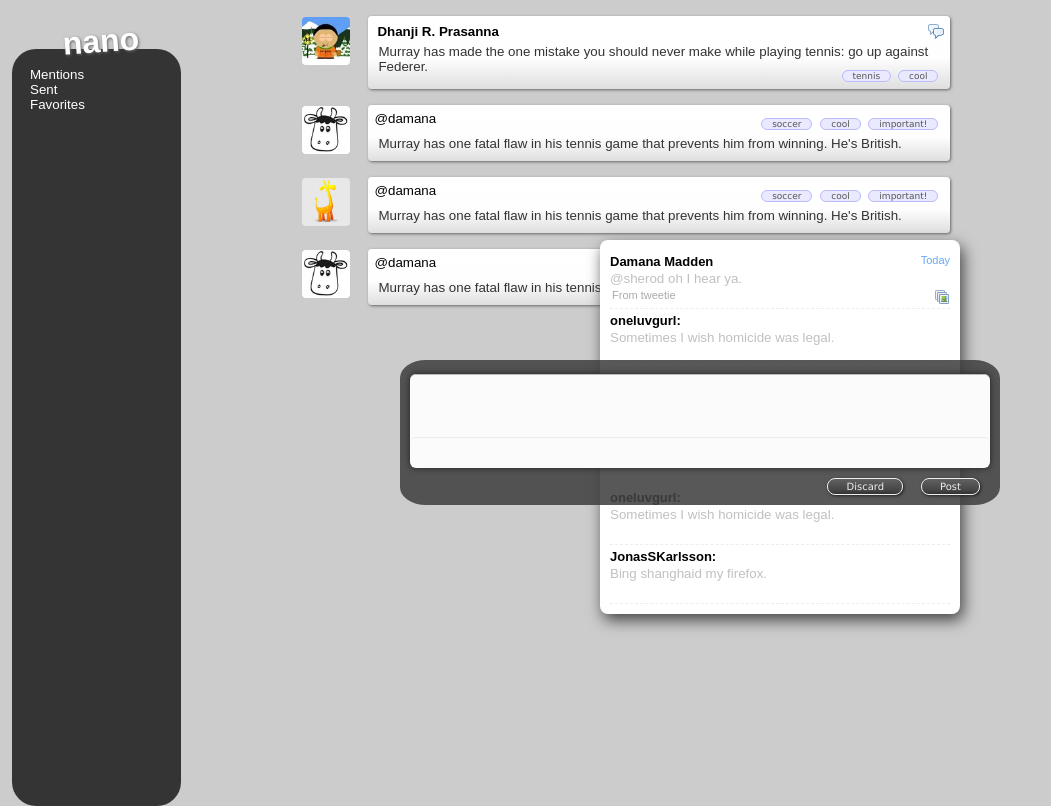
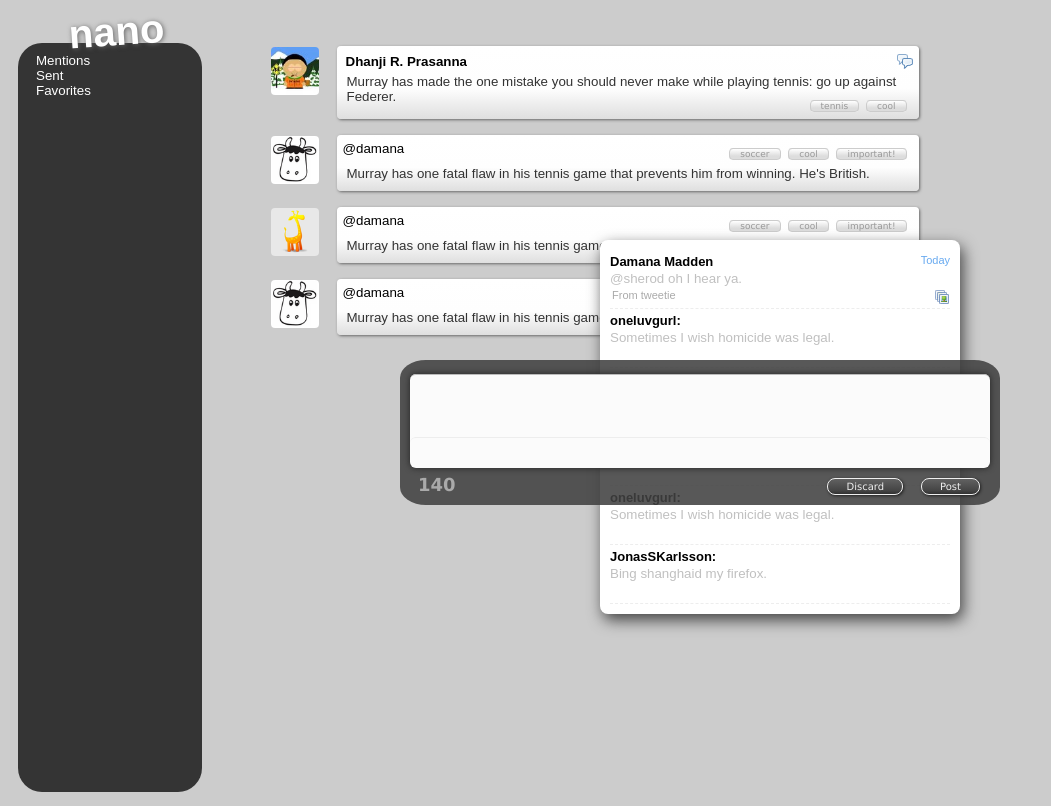
Before and after one commit to dhanji/play, a plain HTML site: page photon/index.html in a window 1280 px wide. Shown: the whole page, without its empty margins (0-1051 px from the left). Drawn offline with Linux system fonts and the light colour scheme.

Commit message:
more coolness

```diff
--- a/photon/dialog.css
+++ b/photon/dialog.css
@@ -33,6 +33,7 @@
 
   font-size: 12px;
   border-top: 1px solid #BBB;
+  outline: none;
 }
 
 .dialog .input .botregion {
@@ -63,6 +64,16 @@
   padding: 0 14px 0 0;
 }
 
+.dialog .button-container .counter {
+  font-family: 'Lucida Grande', Verdana, Helvetica, Arial, sans-serif;
+  padding: 0 0 0 18px;
+  font-size: 18px;
+  margin-top: -4px;
+  font-weight: bold;
+  float: left;
+  color: #AAA;
+}
+
 .dialog .button-container .button {
   float: right;
   font-family: 'Lucida Grande', Verdana, Helvetica, Arial, sans-serif;
--- a/photon/index.html
+++ b/photon/index.html
@@ -37,7 +37,7 @@
       <div class="botregion"></div>
     </div>
     <div class="button-container">
-
+      <div class="counter">140</div>
       <div class="button">Post</div>
       <div class="button">Discard</div>
     </div>
--- a/photon/photon.css
+++ b/photon/photon.css
@@ -5,9 +5,10 @@
 }
 
 #leftmenu {
-  padding: 4px 25px 0 4px;
+  margin-top: -10px;
+  padding: 0 25px 0 10px;
   float: left;
-  width: 21%;
+  width: 18%;
   height: 100%;
 }
 
@@ -16,14 +17,14 @@
 /**  font-family: 'Lucida Grande', Verdana, Helvetica, Arial, sans-serif;**/
   font-weight: bold;
   color: white;
-  font-size: 32px;
-  text-shadow: 1px 1px 3px #666;
-  -webkit-transform: rotate(-4deg) translateX(50px) translateY(8px);
+  font-size: 40px;
+  text-shadow: 1px 1px 5px #666;
+  -webkit-transform: rotate(-4deg) translateX(50px) translateY(10px);
 }
 
 #menubar {
-  width: 50%;
-  padding: 18px;
+  width: 65%;
+  padding: 10px 18px 18px 18px;
   background: #343434;
   -webkit-border-radius: 24px;
   height: 92%;
@@ -31,8 +32,8 @@
   color: white;
 }
 
-.content {
-
+#content {
+  padding-top: 30px;
 }
 
 .tweet-box {
@@ -119,10 +120,17 @@
   padding: 0 10px;
   margin-left: 4px;
   font-size: 9px;
-  border: 1px #BBF solid;
-  -webkit-border-radius: 8px;
-  background-color: #EAEAFF;
-  color: #555;
+  border: 1px #CCC solid;
+  -webkit-border-radius: 4px;
+  background-image: -webkit-gradient(
+      linear,
+      left top,
+      left bottom,
+      color-stop(0.0, #FFF),
+      color-stop(0.7, #DDD),
+      to(#DDD)
+    );
+  color: #999;
 }
 
 /** popovers **/
```
Also changed, not shown: 1 other file.
